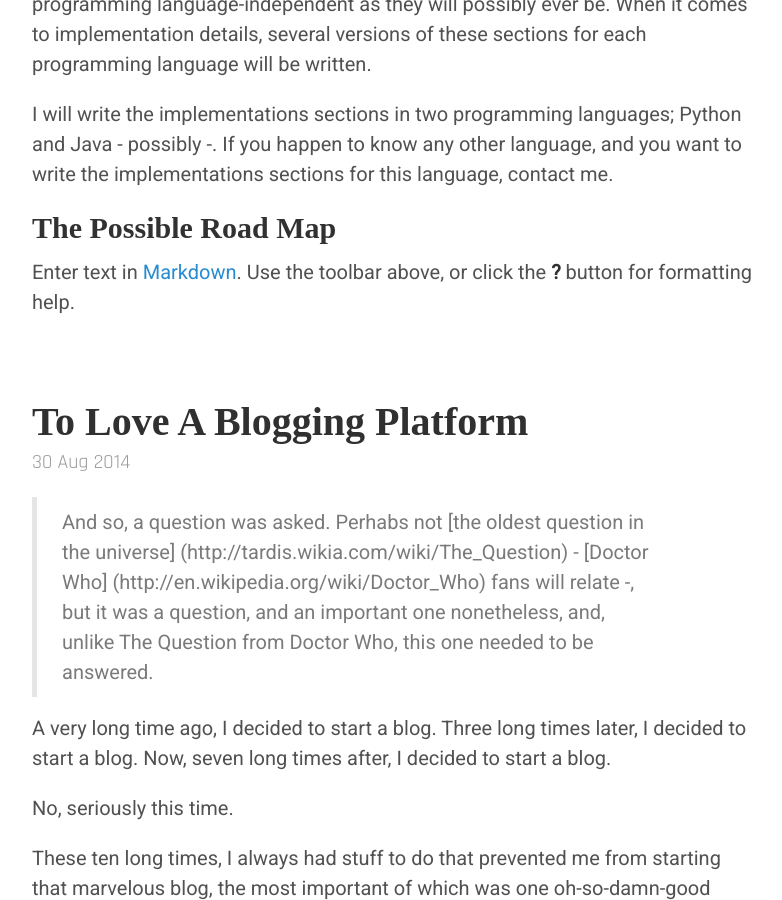
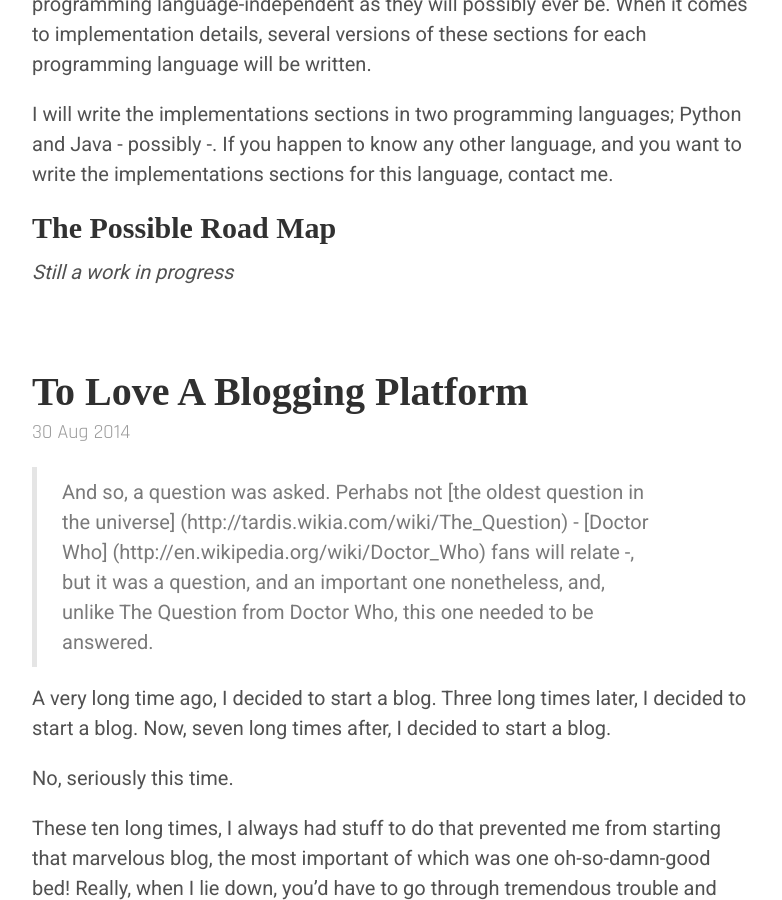
Before and after one commit to mustafajnr/mustafajnr.github.io, a Jekyll site: the page built from index.html, in a window 1280 px wide and 900 px high, scrolled down 1627 px. Shown: the whole window, without its empty margins (248-1030 px from the left). Built offline with Jekyll 4.4.1, drawn with Linux system fonts in a browser that asks for light colours; some web fonts are replaced; Markdown is read by kramdown in place of the engine named in the settings; the list of posts is cut into pages by our own code.

Commit message:
Updated 2015-05-21-programming-100.md

```diff
--- a/_posts/2015-05-21-programming-100.md
+++ b/_posts/2015-05-21-programming-100.md
@@ -37,6 +37,4 @@ I will write the implementations sections in two programming languages; Python a
 
 ## The Possible Road Map
 
-
-
-Enter text in [Markdown](http://daringfireball.net/projects/markdown/). Use the toolbar above, or click the **?** button for formatting help.
+_Still a work in progress_
```
